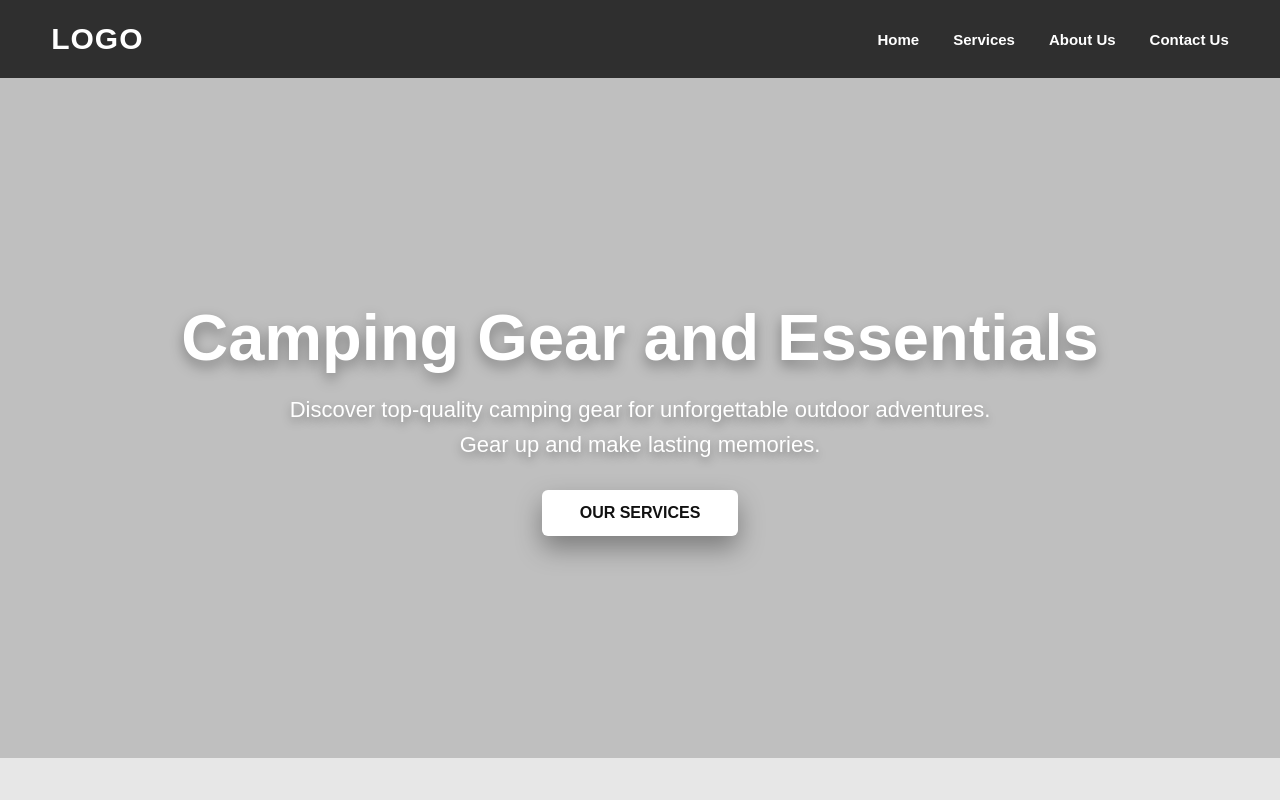
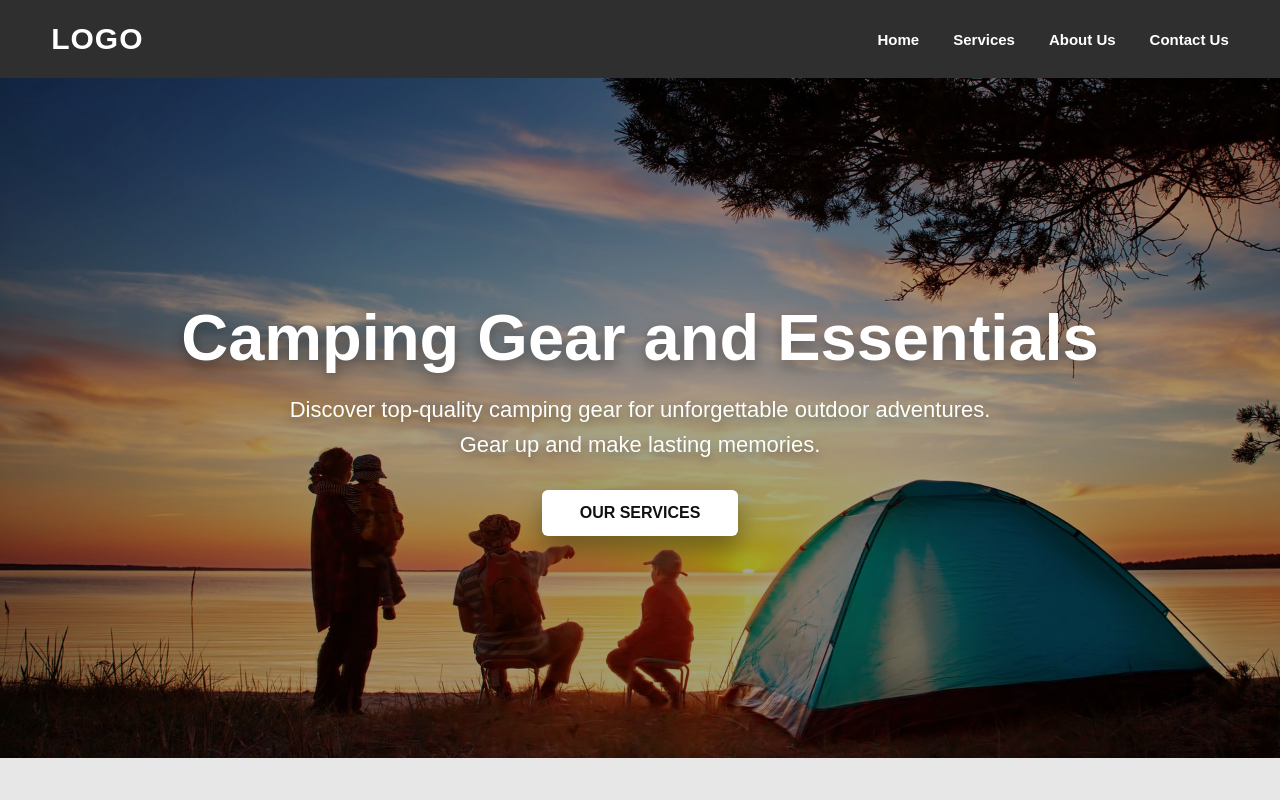
Before and after one commit to Asad2327/landing-page, a plain HTML site: page index.html in a window 1280 px wide. Shown: the top 800 px of the page. Drawn offline with Linux system fonts and the light colour scheme.

Commit message:
fix images + hero background

```diff
--- a/index.html
+++ b/index.html
@@ -37,7 +37,7 @@
   </section>
 
   <!-- SERVICES -->
-  <section id="services" class="section">
+  <section id="services" class="section services">
     <div class="wrap center">
       <h2>Our Services</h2>
       <p class="sub">Explore our wide range of camping gear services.</p>
--- a/style.css
+++ b/style.css
@@ -50,18 +50,35 @@ body{
 
 .menu a:hover{opacity:.85;}
 
-/* HERO */
+/* HERO (NOW WITH IMAGE + OVERLAY) */
 .hero{
   height:85vh;
   display:flex;
   align-items:center;
   justify-content:center;
   text-align:center;
-  background:#bfbfbf;
+
+  /*  local image */
+  background-image: url("assets/hero.jpg");
+  background-size: cover;
+  background-position: center;
+  background-repeat: no-repeat;
+
+  position: relative;
+}
+
+/* dark overlay like reference */
+.hero::before{
+  content:"";
+  position:absolute;
+  inset:0;
+  background: rgba(0,0,0,0.35);
 }
 
 .hero-content{
   width:min(1100px, 92%);
+  position: relative; /* above overlay */
+  z-index: 1;
 }
 
 .hero-content h1{
@@ -133,7 +150,9 @@ body{
   height:140px;
   border-radius:50%;
   margin:0 auto 16px;
-  background-image:url("https://media.timeout.com/images/105658195/image.jpg");
+
+  /*  local image */
+  background-image:url("assets/service.jpg");
   background-size:cover;
   background-position:center;
 }
```
